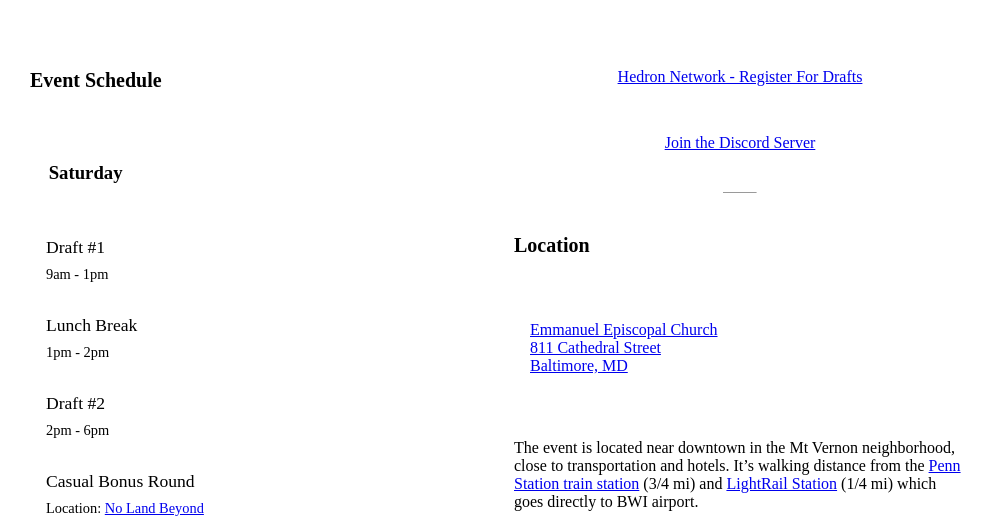
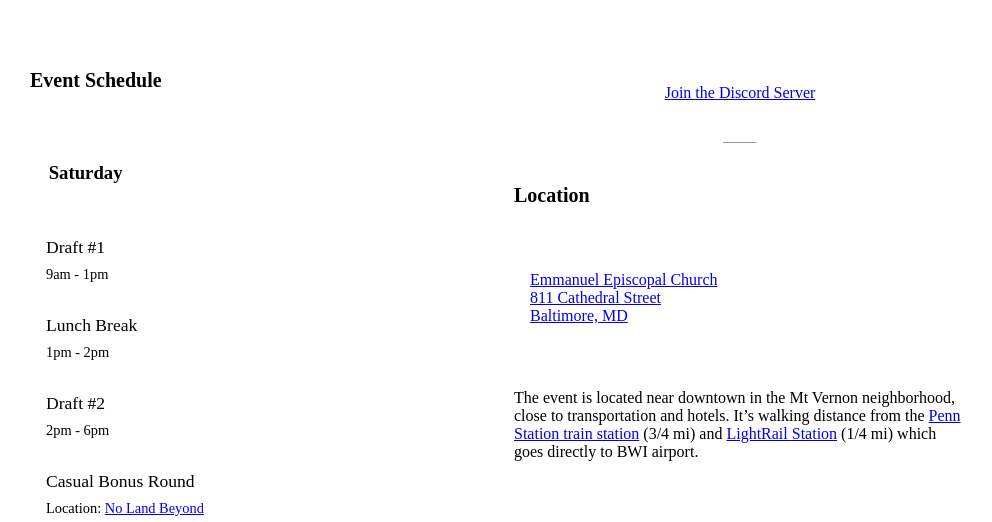
Before and after one commit to jcanadas/casey-con, a Gatsby site: page / in a window 1280 px wide. Shown: the part 261-783 px from the top of the page, without its empty margins (142-1134 px from the left). Built offline with nearby package versions, Linux system fonts and the light colour scheme; Gatsby itself is replaced by a stand-in of ours.

Commit message:
Remove Hedron Network Link
Signed-off-by: Anthony Mattox <anthony@friendsoftheweb.com>

```diff
--- a/src/components/EventDetails.tsx
+++ b/src/components/EventDetails.tsx
@@ -4,13 +4,15 @@ import * as React from 'react'
 
 import * as Typography from 'src/components/general/Typography'
 
-const state: 'ticket-sales' | 'sold-out' | 'in-progress' = 'in-progress'
+type EventState = 'ticket-sales' | 'sold-out' | 'in-progress' | 'concluded'
+
+const eventState: EventState = 'concluded'
 
 export const EventDetails: React.FC = () => {
   return (
     <div className={styles.container}>
       <div className={styles.ticketInfo}>
-        {state === 'in-progress' ? (
+        {eventState === 'concluded' ? null : eventState === 'in-progress' ? (
           <div>
             <a
               href="https://saltbox.hedron.network/"
@@ -19,7 +21,7 @@ export const EventDetails: React.FC = () => {
               Hedron Network - Register For Drafts
             </a>
           </div>
-        ) : state === 'sold-out' ? (
+        ) : eventState === 'sold-out' ? (
           <div className={styles.soldOut}>
             <div className={styles.soldOutHeading}>Tickets Sold Out</div>
 
@@ -36,7 +38,7 @@ export const EventDetails: React.FC = () => {
               Join Waitlist
             </a>
           </div>
-        ) : (
+        ) : eventState === 'ticket-sales' ? (
           <>
             <a
               href="https://www.eventbrite.com/e/the-salt-box-tickets-1057472070429?aff=oddtdtcreator"
@@ -46,7 +48,7 @@ export const EventDetails: React.FC = () => {
             </a>
             <p className={styles.ticketNote}>72 Total Seats Available</p>
           </>
-        )}
+        ) : null}
       </div>
 
       <a href="https://discord.gg/eQgEnpQgeb" className={styles.largeButton}>
```
